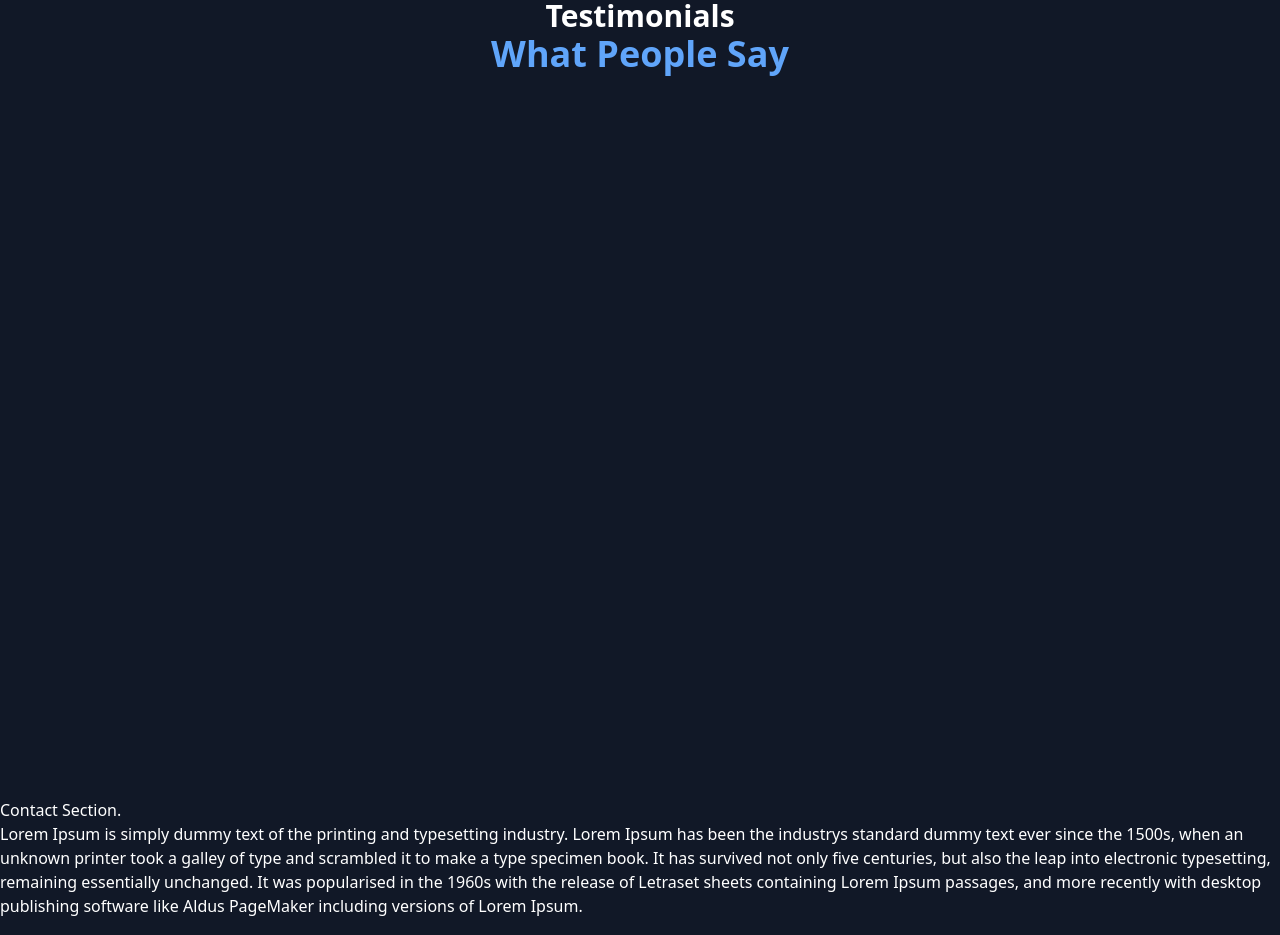
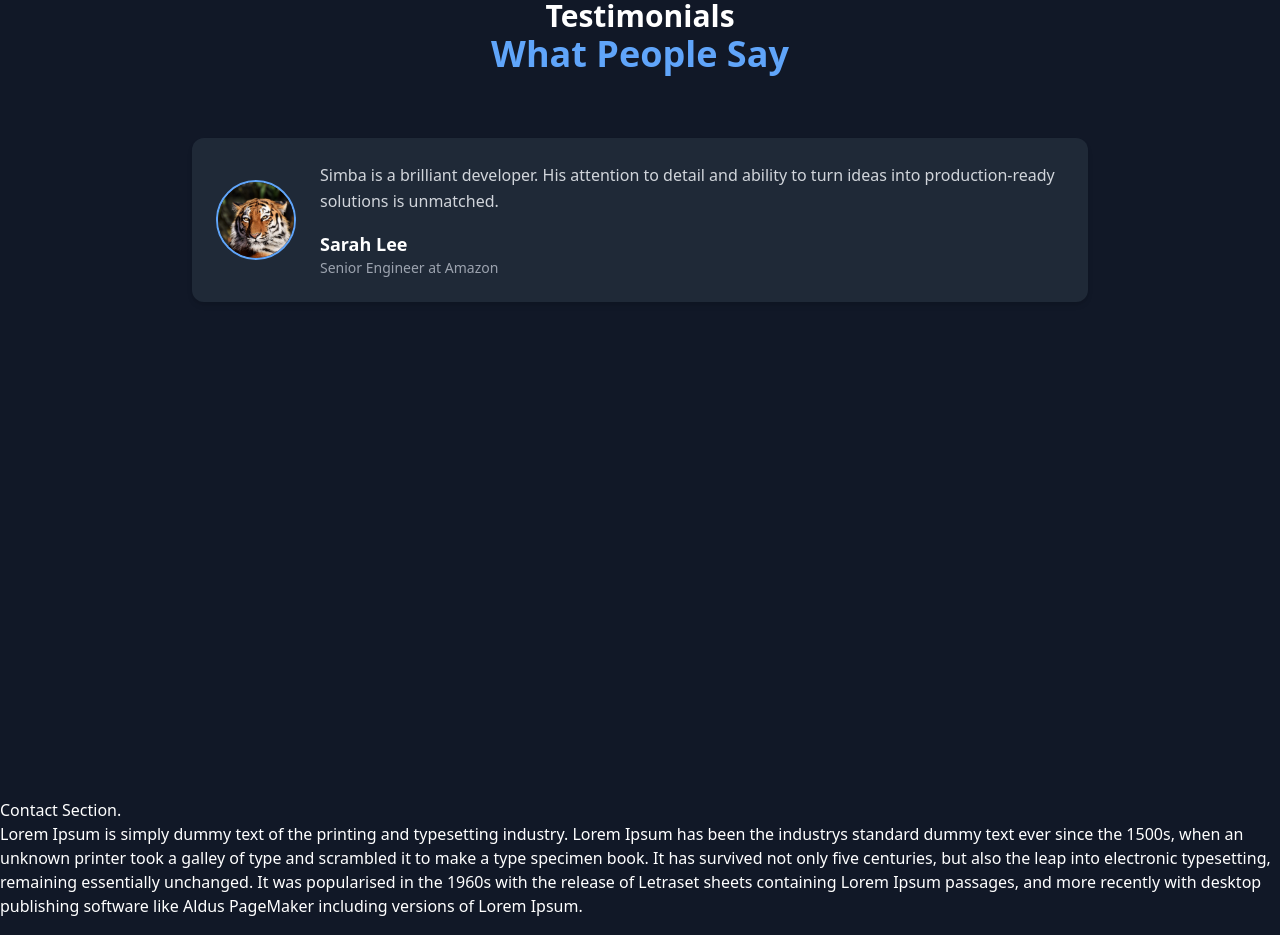
Before and after one commit to genuinelycool/portfolio_website_dark_light_mode, a React (Vite) app: page / in a window 1280 px wide. Shown: the part 3340-4275 px from the top of the page. Built offline with nearby package versions, Linux system fonts and the light colour scheme.

Commit message:
17 - TestimonialCard

```diff
--- a/src/components/RecommendationsSection/TestimonialCard.jsx
+++ b/src/components/RecommendationsSection/TestimonialCard.jsx
@@ -1,7 +1,23 @@
-const TestimonialCard = () => {
+const TestimonialCard = ({ testimonial }) => {
   return (
-    <div>
+    <div className="max-w-4xl mx-auto flex flex-col sm:flex-row bg-white dark:bg-gray-800 items-center rounded-xl shadow-md p-6 text-left transition mb-16">
+      <img
+        src={testimonial.image}
+        alt={testimonial.name}
+        className="w-20 h-20 rounded-full object-cover mb-4 sm:mb-0 sm:mr-6 border-2 border-blue-600 dark:border-blue-400"
+      />
 
+      <div>
+        <p className="text-gray-700 dark:text-gray-300 mb-4 text-base leading-relaxed">
+          {testimonial.text}
+        </p>
+        <p className="font-semibold text-lg text-gray-900 dark:text-white">
+          {testimonial.name}
+        </p>
+        <p className="text-sm text-gray-600 dark:text-gray-400">
+          {testimonial.position} at {testimonial.company}
+        </p>
+      </div>
     </div>
   );
 };
--- a/src/components/RecommendationsSection/index.jsx
+++ b/src/components/RecommendationsSection/index.jsx
@@ -1,8 +1,16 @@
+import { useState } from "react";
+import testimonials from "../../data/testimonials";
 import TestimonialCard from "./TestimonialCard";
 import ArrowNavigation from "./ArrowNavigation";
 import CompanyLogo from "./CompanyLogo";
 
 const RecommendationsSection = () => {
+  // Set up state to track the current testimonial index
+  const [current, setCurrent] = useState(0);
+
+  // Get the currently selected testimonial
+  const testimonial = testimonials[current];
+
   return (
     <section className="min-h-screen py-20 px-4 text-center bg-gray-100 dark:bg-gray-900">
       <h2 className="text-3xl font-semibold text-gray-800 dark:text-white">
@@ -12,7 +20,8 @@
         What People Say
       </h3>
 
-      {/* Recommendation Box */}
+      {/* Render the current testimonial using the TestimonialCard component */}
+      <TestimonialCard testimonial={testimonial} />
 
       {/* Navigation Arrows */}
 
--- /dev/null
+++ b/src/data/testimonials.js
@@ -0,0 +1,25 @@
+const testimonials = [
+  {
+    image: "images/testimonials/tiger1.jpg",
+    text: "Simba is a brilliant developer. His attention to detail and ability to turn ideas into production-ready solutions is unmatched.",
+    name: "Sarah Lee",
+    position: "Senior Engineer",
+    company: "Amazon",
+  },
+  {
+    image: "images/testimonials/puma1.jpg",
+    text: "His design and coding skills are top-notch. I truly enjoyed working with him on our mobile app project.",
+    name: "James Kim",
+    position: "Product Manager",
+    company: "Google",
+  },
+  {
+    image: "images/testimonials/eagle2.jpg",
+    text: "Simba is one of the most reliable engineers I’ve worked with. He delivers clean, scalable code every time.",
+    name: "Emily Zhang",
+    position: "Tech Lead",
+    company: "Meta",
+  },
+];
+
+export default testimonials;
```
